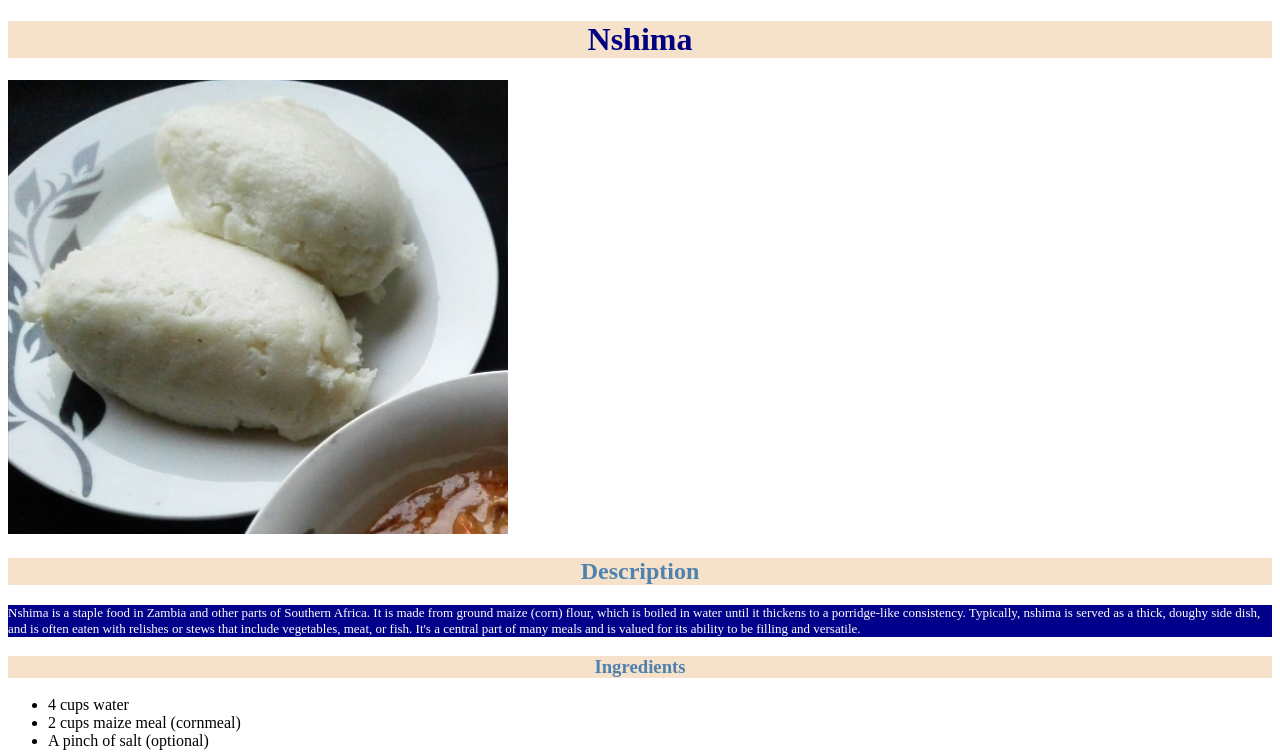
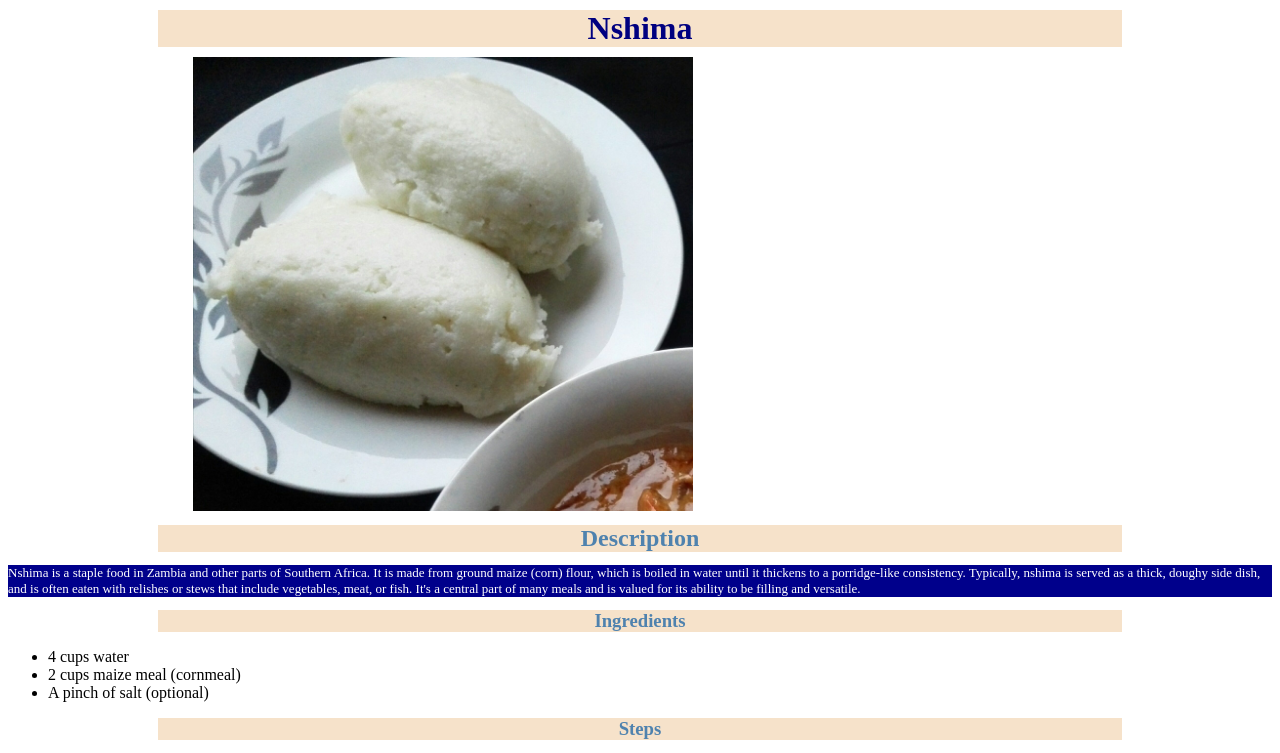
Before and after one commit to Th3dworld/odin-recipes, a plain HTML site: page recipes/nshima.html in a window 1280 px wide. Shown: the top 753 px of the page. Drawn offline with Linux system fonts and the light colour scheme.

Commit message:
Edit style.css
Change margin on name class

```diff
--- a/style.css
+++ b/style.css
@@ -7,6 +7,7 @@
     font-family: 'Times New Roman', Times, serif;
     color: navy;
     text-align: center;
+    margin: 10px 150px;
 }
 
 .description{
@@ -23,4 +24,6 @@
 .img {
     height:auto;
     width: 500px;
+    Margin-left: 185px;
+    position: relative;
 }
```
